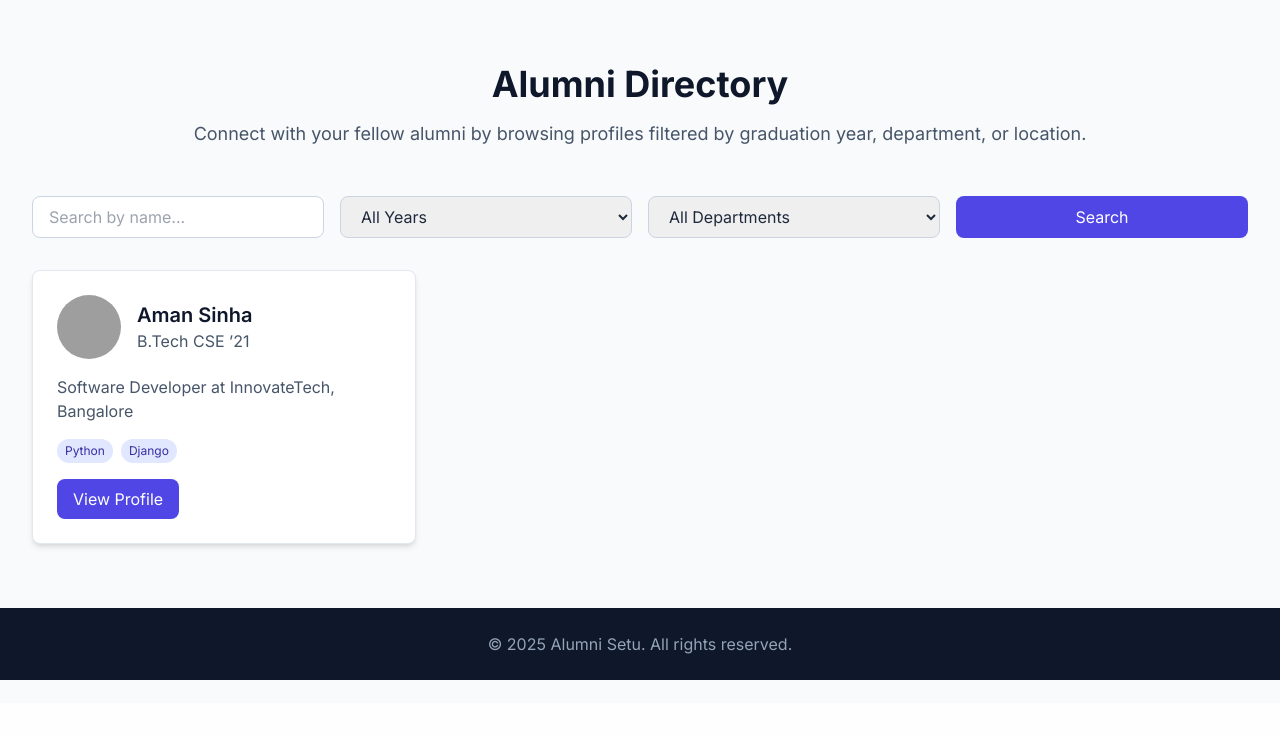
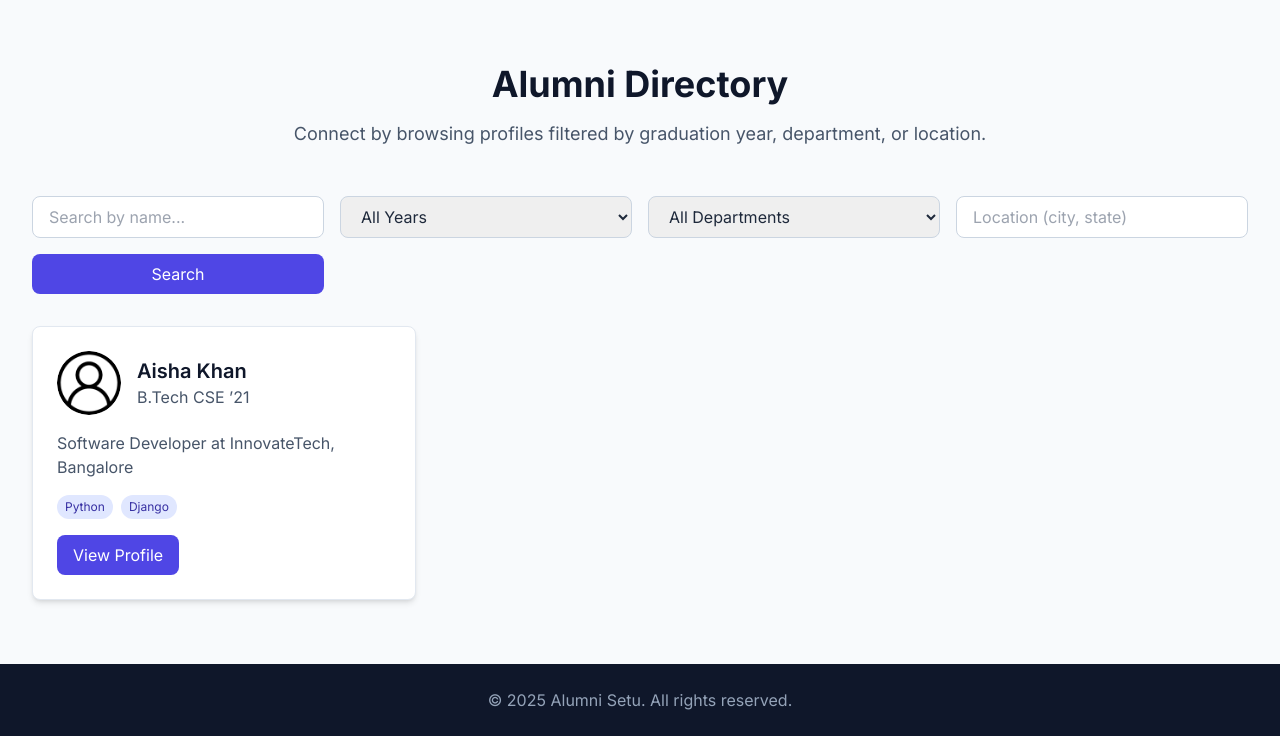
Before and after one commit to TanayP26/Alumni-Setu1, a Flask app: page /alumni in a window 1280 px wide. Shown: the part 97-833 px from the top of the page. Before the commit the page ends 777 px from the top, so only its background shows below. Run offline with Flask 3, Linux system fonts and the light colour scheme; some libraries are stand-ins or nearby versions; grey boxes are pictures that could not be loaded.

Commit message:
Update alumni.html

```diff
--- a/templates/alumni.html
+++ b/templates/alumni.html
@@ -35,7 +35,7 @@
   <main class="container mx-auto px-4 lg:px-8 py-16">
     <div class="text-center mb-12">
       <h1 class="text-4xl font-bold text-slate-900">Alumni Directory</h1>
-      <p class="mt-4 text-lg text-slate-600">Connect with your fellow alumni by browsing profiles filtered by graduation year, department, or location.</p>
+      <p class="mt-4 text-lg text-slate-600">Connect by browsing profiles filtered by graduation year, department, or location.</p>
     </div>
 
     <!-- Filters -->
@@ -55,17 +55,18 @@
         <option>Business</option>
         <option>Arts</option>
       </select>
+      <input id="filter-location" type="text" placeholder="Location (city, state)" class="px-4 py-2 rounded-lg border border-slate-300 focus:outline-none focus:ring-2 focus:ring-indigo-500"/>
       <button id="alumni-search-btn" class="px-6 py-2 bg-indigo-600 text-white rounded-lg hover:bg-indigo-700 transition">Search</button>
     </div>
 
     <!-- Alumni Cards -->
     <div id="alumni-container" class="grid grid-cols-1 md:grid-cols-2 lg:grid-cols-3 gap-8">
-      <!-- Example Card -->
+      <!-- Sample Card -->
       <div class="bg-white rounded-lg shadow-md border border-slate-200 p-6">
         <div class="flex items-center mb-4">
-          <img src="{{ url_for('static', filename='2') }}" alt="Alumni" class="w-16 h-16 rounded-full mr-4"/>
+          <img src="{{ url_for('static', filename='2.png') }}" alt="Alumni" class="w-16 h-16 rounded-full mr-4"/>
           <div>
-            <h2 class="text-xl font-semibold text-slate-900">Aman Sinha</h2>
+            <h2 class="text-xl font-semibold text-slate-900">Aisha Khan</h2>
             <p class="text-slate-600">B.Tech CSE ’21</p>
           </div>
         </div>
@@ -76,7 +77,7 @@
         </div>
         <a href="#" class="inline-block px-4 py-2 bg-indigo-600 text-white rounded-lg hover:bg-indigo-700 transition">View Profile</a>
       </div>
-      <!-- Additional sample cards can be loaded via script below -->
+      <!-- More cards loaded by script -->
     </div>
   </main>
 
@@ -93,21 +94,23 @@
       const nameQuery = document.getElementById('search-name').value.trim().toLowerCase();
       const yearFilter = document.getElementById('filter-year').value;
       const deptFilter = document.getElementById('filter-dept').value;
+      const locationFilter = document.getElementById('filter-location').value.trim().toLowerCase();
       const container = document.getElementById('alumni-container');
       container.innerHTML = '';
 
       // Sample static alumni data; replace with fetch('/api/alumni') as needed
       const alumni = [
-        { name: 'Aman Sinha', year: '2021', dept: 'Computer Science', position: 'Software Developer', company: 'InnovateTech', location: 'Bangalore', skills: ['Python','Django'] },
-        { name: 'Rahul Mehta', year: '2020', dept: 'Business',          position: 'Business Analyst',  company: 'MarketGenius',  location: 'Mumbai',   skills: ['Excel','Power BI'] },
-        { name: 'Sara Lee',   year: '2022', dept: 'Engineering',       position: 'Project Manager',   company: 'BuildIt Corp',   location: 'Chennai',  skills: ['Agile','Scrum'] },
+        { name: 'Aisha Khan', year: '2021', dept: 'Computer Science', position: 'Software Developer', company: 'InnovateTech', location: 'Bangalore', skills: ['Python','Django'] },
+        { name: 'Rahul Mehta', year: '2020', dept: 'Business', position: 'Business Analyst', company: 'MarketGenius', location: 'Mumbai', skills: ['Excel','Power BI'] },
+        { name: 'Sara Lee', year: '2022', dept: 'Engineering', position: 'Project Manager', company: 'BuildIt Corp', location: 'Chennai', skills: ['Agile','Scrum'] },
         // Add more sample objects
       ];
 
       const filtered = alumni.filter(a =>
-        (!nameQuery   || a.name.toLowerCase().includes(nameQuery)) &&
-        (!yearFilter  || a.year === yearFilter) &&
-        (!deptFilter  || a.dept === deptFilter)
+        (!nameQuery || a.name.toLowerCase().includes(nameQuery)) &&
+        (!yearFilter || a.year === yearFilter) &&
+        (!deptFilter || a.dept === deptFilter) &&
+        (!locationFilter || a.location.toLowerCase().includes(locationFilter))
       );
 
       (filtered.length ? filtered : alumni).forEach(a => {
@@ -115,7 +118,7 @@
         card.className = 'bg-white rounded-lg shadow-md border border-slate-200 p-6';
         card.innerHTML = `
           <div class="flex items-center mb-4">
-            <img src="/static/profile_placeholder.png" alt="Alumni" class="w-16 h-16 rounded-full mr-4"/>
+            <img src="{{ url_for('static', filename='2.png') }}" alt="Alumni" class="w-16 h-16 rounded-full mr-4"/>
             <div>
               <h2 class="text-xl font-semibold text-slate-900">${a.name}</h2>
               <p class="text-slate-600">${a.dept} ’${a.year.slice(-2)}</p>
```
